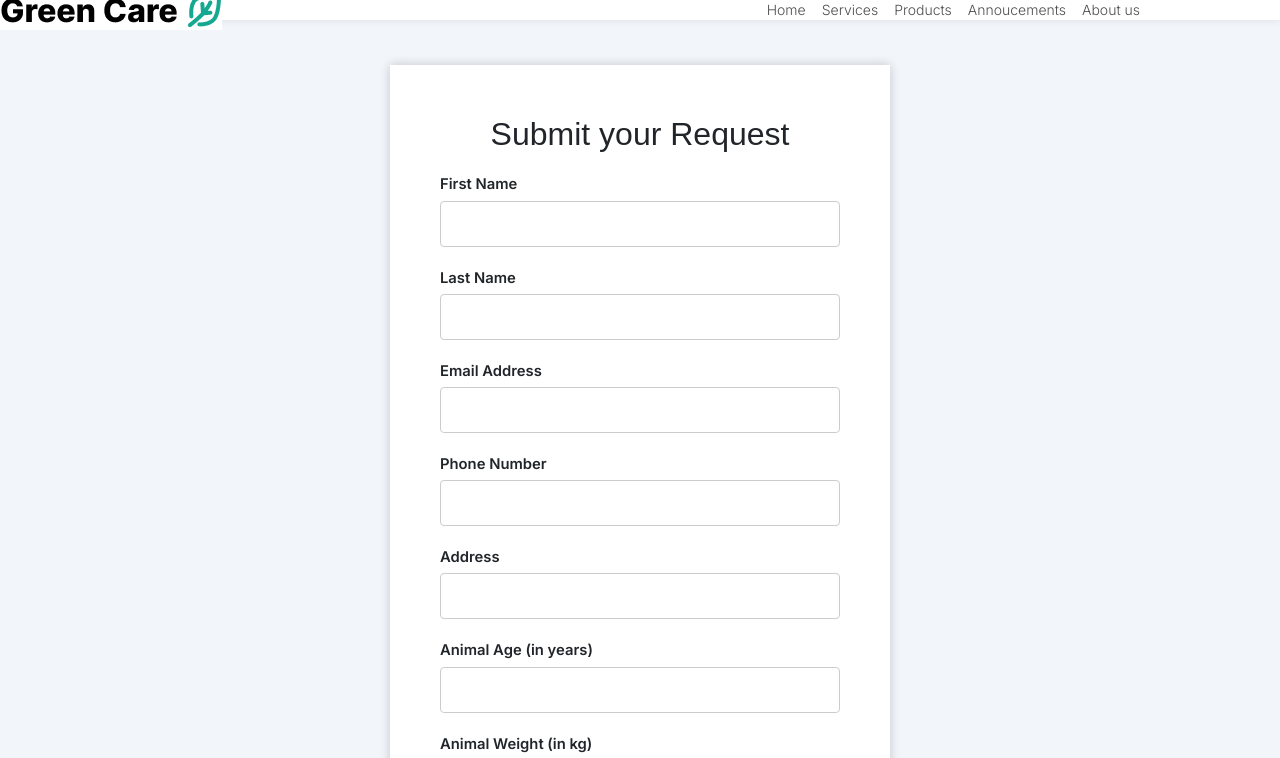
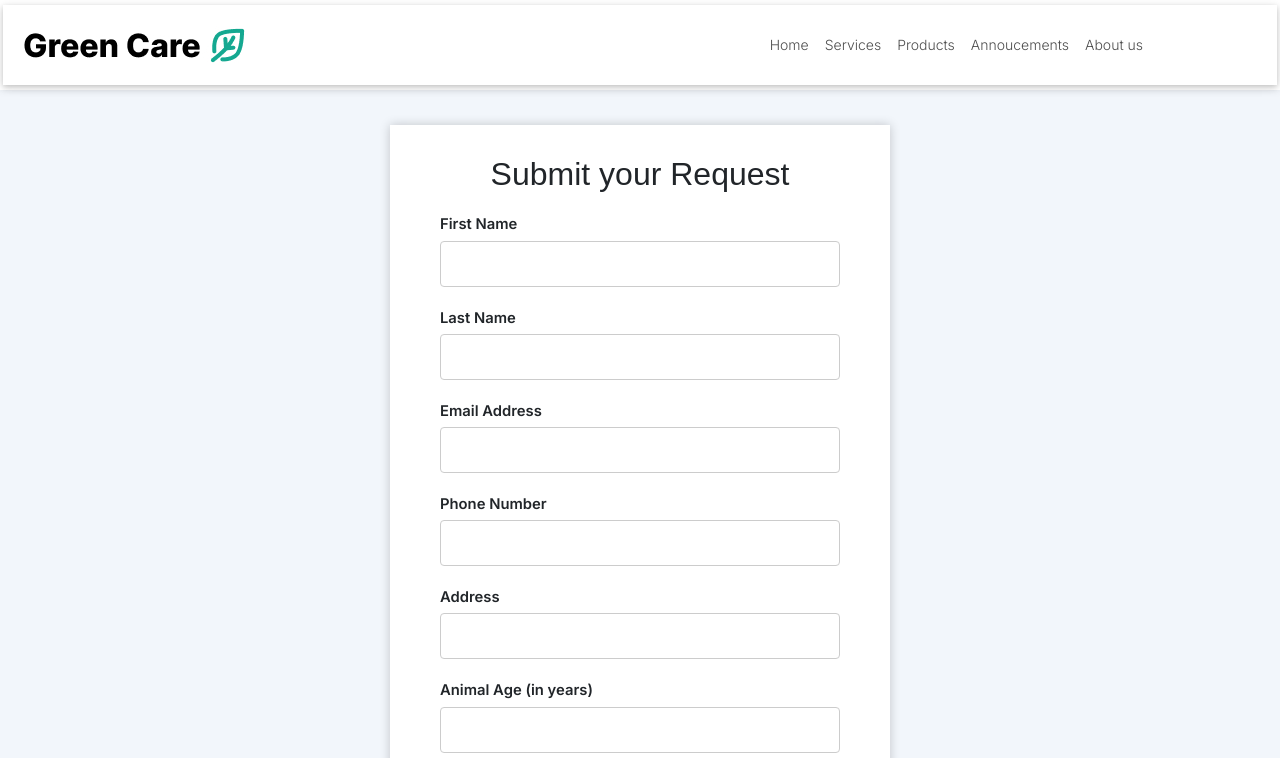
Before and after one commit to purnalakshitha99/GREEN-CARE, a React (Create React App) app in the folder FRONTEND/: page /animalFormView in a window 1280 px wide. Shown: the top 758 px of the page. Built offline with nearby package versions, Linux system fonts and the light colour scheme.

Commit message:
header updated

```diff
--- a/FRONTEND/src/App.css
+++ b/FRONTEND/src/App.css
@@ -25,6 +25,8 @@ html {
   }
 
   img {
+    padding: 15px 20px;
+
     max-width: 100%;
     height: auto;
     vertical-align: top;
@@ -102,9 +104,11 @@ html {
     position: relative;
   }
 
+
   .container-fluid {
     margin: 0 auto;
     max-width: 1200px;
+    height: 20px;
   }
 
   .content-block ul {
@@ -114,6 +118,7 @@ html {
   .content-block ul li {
     position: relative;
     padding: 0 0 0 20px;
+    height: 20px;
   }
 
   .content-block ul li:before {
@@ -134,51 +139,44 @@ html {
     color: #f64b4b;
   }
 
-  .btn.btn-primary {
+
+  .main-home-btn{
     background: #15A891;
     border-color: #076e5f;
     padding: 13px 35px;
     font-size: 14px;
     line-height: 18px;
     font-weight: 600;
-    text-transform: uppercase;
+    text-transform: lowercase;
     transition: background 0.3s linear, color 0.3s linear;
     -webkit-transition: background 0.3s linear, color 0.3s linear;
   }
-
-  .btn.btn-primary:focus,
-  .btn.btn-primary:hover {
+  .main-home-btn:focus,
+  .main-home-btn:hover {
     background: #f9f7f7;
     border-color: #5bbaab;
     color: #100f0f;
   }
 
-  .btn.btn-primary .fas {
+  .main-home-btn .fas {
     margin: 0 0 0 6px;
     font-size: 15px;
   }
 
-
-
-
-
-
-
-
-
-
-
-
-
-
-
-
-
-
-
+  #main-header {
+    padding: 5px 3px;
+    position: fixed;
+    left: 0;
+    right: 0;
+    top: 0;
+    z-index: 9999;
+    background: #ffffff;
+    box-shadow: 0 0 8px 0px rgba(0, 0, 0, 0.1);
+    transition: all 0.5s linear;
+  }
 
   #header {
-    padding: 15px 0;
+    padding: 35px 10px;
     position: fixed;
     left: 0;
     right: 0;
@@ -189,13 +187,15 @@ html {
     transition: all 0.5s linear;
   }
 
-  #header .navbar {
+  #main-header .navbar {
     padding: 0;
     justify-content: space-between;
+    height: 80px;
     background: none !important;
+
   }
 
-  #header .navbar-brand {
+  #main-header .navbar-brand {
     color: #f64b4b;
     text-transform: uppercase;
     font-weight: 600;
@@ -205,38 +205,38 @@ html {
     line-height: 1.6;
   }
 
-  #header .navbar-collapse {
+  #main-header .navbar-collapse {
     flex-grow: 0;
   }
 
-  #header .navbar-collapse .navbar-nav {
+  #main-header .navbar-collapse .navbar-nav {
     font-size: 14px;
     line-height: 20px;
   }
 
-  #header .navbar-collapse a:last-child {
+  #main-header .navbar-collapse a:last-child {
     padding-right: 0;
   }
 
-  #header .navbar-collapse a {
+  #main-header .navbar-collapse a {
     color: #4d4d4d;
     position: relative;
   }
 
-  #header .navbar-collapse a:hover,
-  #header .navbar-collapse a.active {
+  #main-header .navbar-collapse a:hover,
+  #main-header .navbar-collapse a.active {
     background: none;
     color: #f64b4b;
   }
 
-  #header .navbar-collapse a:hover:before,
-  #header .navbar-collapse a.active:before {
+  #main-header .navbar-collapse a:hover:before,
+  #main-header .navbar-collapse a.active:before {
     right: 7px;
     left: 8px;
     opacity: 1;
   }
 
-  #header .navbar-collapse a:before {
+  #main-header .navbar-collapse a:before {
     content: '';
     background: #f64b4b;
     height: 1px;
@@ -271,6 +271,7 @@ html {
 
   .hero-block {
     margin: 65px 0 0;
+    padding: 60px;
   }
 
   .hero-block .carousel-item:before {
--- a/FRONTEND/src/views/doctor/animalForm.css
+++ b/FRONTEND/src/views/doctor/animalForm.css
@@ -2,9 +2,10 @@
 .form-container {
   max-width: 500px;
   margin: 0 auto;
-  padding: 50px;
+  padding: 30px 50px;
   background-color: #fff;
   box-shadow: 0 0 10px rgba(0, 0, 0, 0.2);
+
 }
 
 h2 {
--- a/FRONTEND/src/views/doctor/animalFormView.jsx
+++ b/FRONTEND/src/views/doctor/animalFormView.jsx
@@ -1,8 +1,7 @@
 import React, { useState } from "react";
 import AppHeader from "../header";
 import "./animalForm.css";
-import axios from 'axios';
-
+import axios from "axios";
 
 const AnimalForm = () => {
   const [formData, setFormData] = useState({
@@ -34,7 +33,10 @@ const AnimalForm = () => {
     if (Object.keys(formErrors).length === 0) {
       console.log(formData);
       try {
-        const res = await axios.post("http://localhost:3007/api/v1/animal-form/animalFormSubmit", formData);
+        const res = await axios.post(
+          "http://localhost:3007/api/v1/animal-form/animalFormSubmit",
+          formData
+        );
         console.log(res.data); // handle response from the server
       } catch (err) {
         console.error(err); // handle error from the server
@@ -121,9 +123,8 @@ const AnimalForm = () => {
 
   return (
     <section id="learnMore" className="hero-block">
-      <header id="header">
-        <AppHeader />
-      </header>
+      <AppHeader />
+
       <div className="form-container">
         <h2>Submit your Request</h2>
         <form onSubmit={handleSubmit}>
--- a/FRONTEND/src/views/doctor/vetHomePage.jsx
+++ b/FRONTEND/src/views/doctor/vetHomePage.jsx
@@ -36,9 +36,7 @@ var heroData = [
 export default function vetHomePage() {
   return (
     <section id="home" className="hero-block">
-      <header id="header">
         <AppHeader />
-      </header>
       <Carousel>
         {heroData.map((hero) => {
           return (
@@ -51,8 +49,8 @@ export default function vetHomePage() {
               <Carousel.Caption>
                 <h2>{hero.title}</h2>
                 <p>{hero.description}</p>
-                <a className="btn btn-primary" href={hero.link}>
-                  Learn More <i className="fas fa-chevron-right"></i>
+                <a className="vet-home-btn" href={hero.link}>
+                  Learn More <i className="vet-right"></i>
                 </a>
               </Carousel.Caption>
             </Carousel.Item>
--- a/FRONTEND/src/views/header.jsx
+++ b/FRONTEND/src/views/header.jsx
@@ -7,6 +7,7 @@ import '../App.css';
 
 export default function AppHeader(){
     return(
+      <header id="main-header">
         <Navbar bg="light" expand="lg">
         <Container>
         <div>
@@ -25,5 +26,6 @@ export default function AppHeader(){
           </Navbar.Collapse>
         </Container>
       </Navbar>
+      </header>
     )
 }
```
